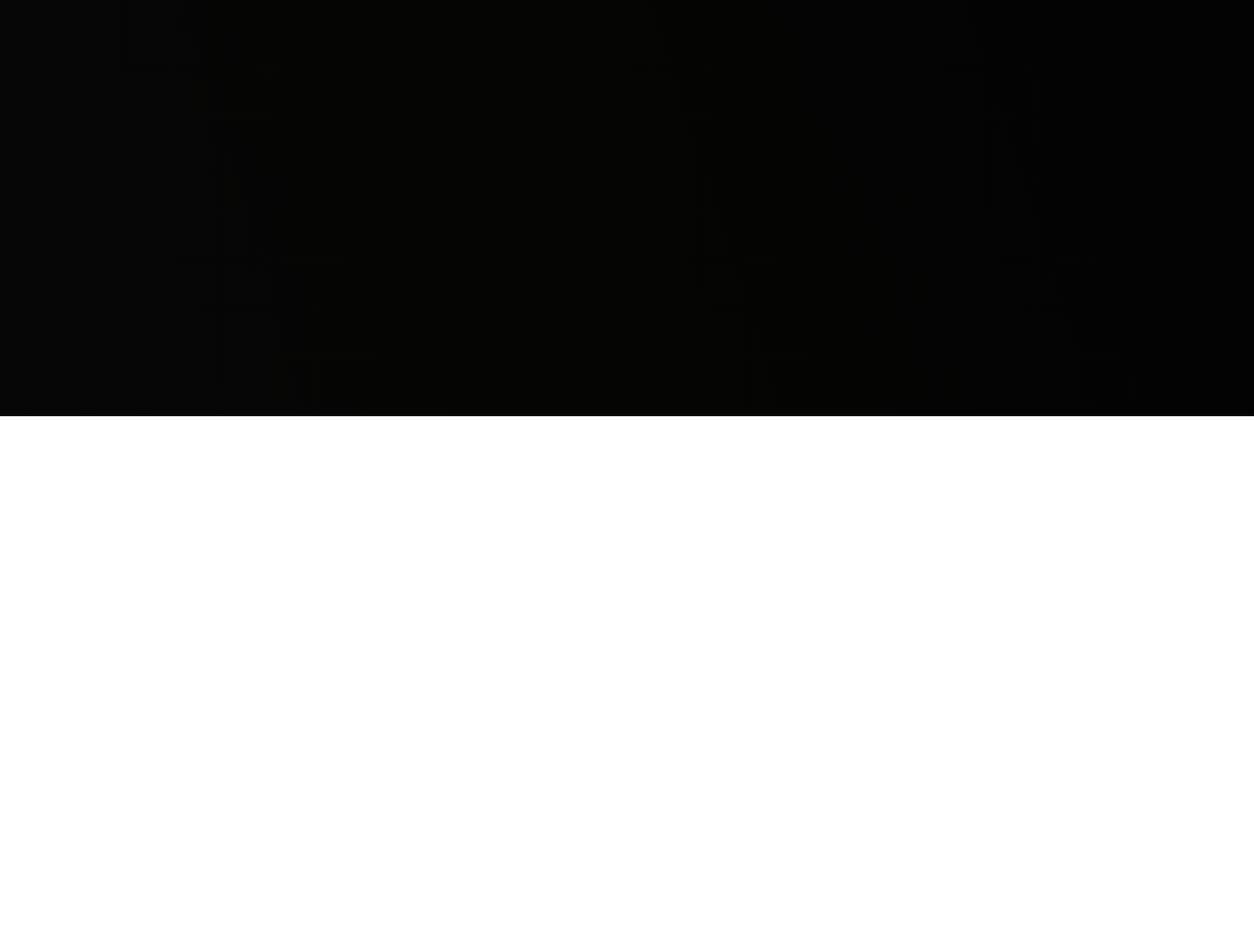
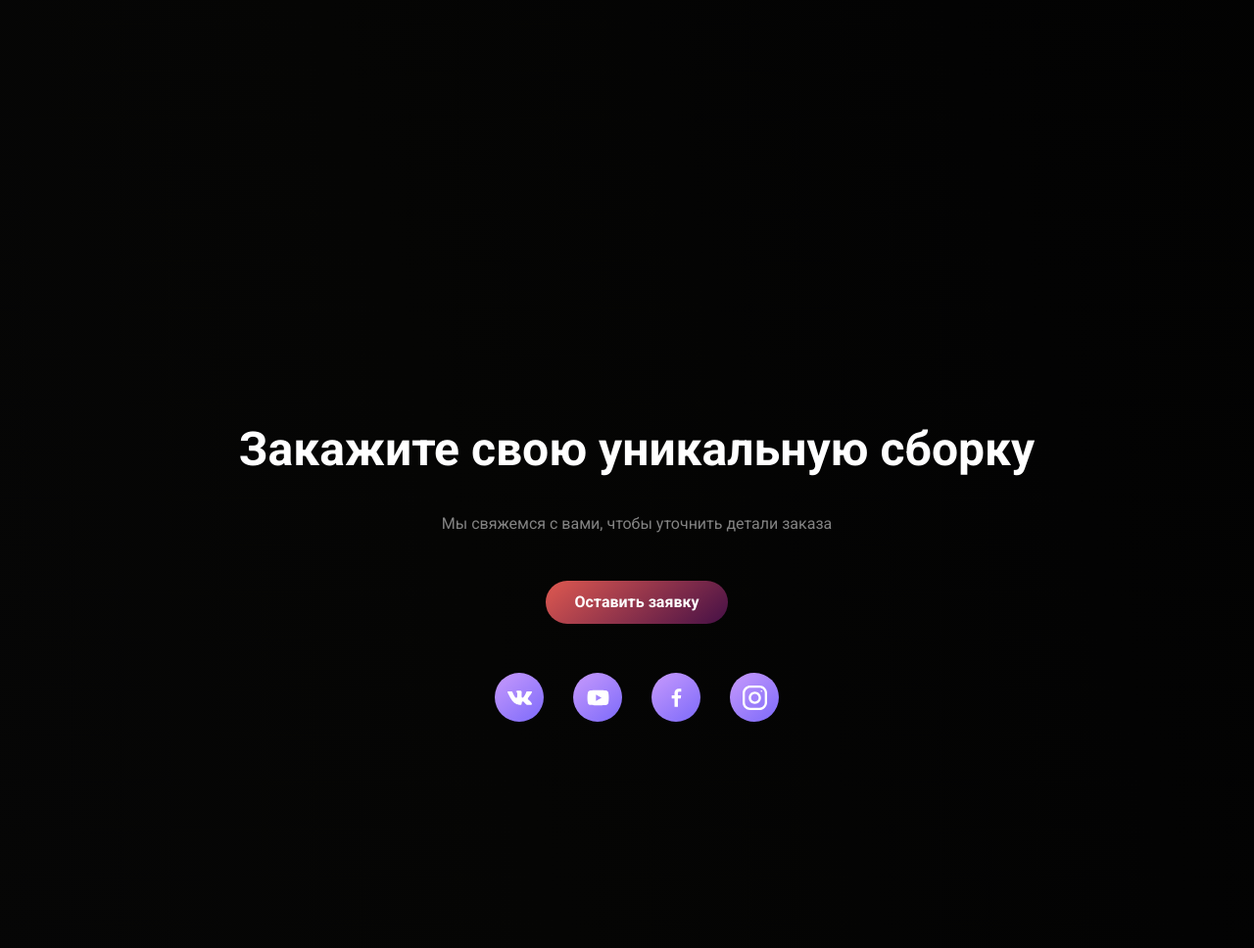
Before and after one commit to aleksi2105/projectPC, a plain HTML site: page index.html in a window 1280 px wide. Shown: the part 3705-4673 px from the top of the page at 98% size. Before the commit the page ends 4130 px from the top, so only its background shows below. Drawn offline with Linux system fonts and the light colour scheme.

Commit message:
Свёрстан footer страницы

```diff
--- a/css/style.css
+++ b/css/style.css
@@ -340,3 +340,59 @@ h6 {
   width: 14.3rem;
   height: 4.4rem;
 }
+
+.assembly {
+  padding-bottom: 24.4rem;
+}
+
+.assembly__wrap {
+  display: flex;
+  justify-content: center;
+  align-items: center;
+  flex-direction: column;
+}
+
+.assembly__header {
+  margin-bottom: 3rem;
+  font-weight: 700;
+  font-size: 4.8rem;
+  line-height: 140%;
+}
+
+.assembly__description {
+  margin-bottom: 4.52rem;
+  font-size: 1.6rem;
+  line-height: 160%;
+  opacity: 0.5;
+}
+
+.assembly__button {
+  margin-bottom: 5.08rem;
+  background: linear-gradient(141deg, #df5950 0%, #451046 100%);
+  font-weight: 700;
+  font-size: 1.6rem;
+  line-height: 150%;
+}
+
+.assembly__socials {
+  display: flex;
+}
+
+.assembly__item {
+  display: flex;
+  justify-content: center;
+  align-items: center;
+  border-radius: 100%;
+  background: linear-gradient(142deg, #c89afc 0%, #7c6afa 100%);
+  width: 5rem;
+  height: 5rem;
+}
+
+.assembly__item img {
+  width: 50%;
+  height: 50%;
+}
+
+.assembly__item:not(:last-child) {
+  margin-right: 3rem;
+}
--- a/index.html
+++ b/index.html
@@ -169,6 +169,32 @@
           </div>
         </div>
       </section>
+
+      <section class="assembly">
+        <div class="container">
+          <div class="assembly__wrap">
+            <h2 class="assembly__header">Закажите свою уникальную сборку</h2>
+            <div class="assembly__description">
+              Мы свяжемся с вами, чтобы уточнить детали заказа
+            </div>
+            <button class="button assembly__button">Оставить заявку</button>
+            <div class="assembly__socials">
+              <div class="assembly__item">
+                <img src="img/vk.svg" alt="Vk" />
+              </div>
+              <div class="assembly__item">
+                <img src="img/youtube.svg" alt=Youtube"" />
+              </div>
+              <div class="assembly__item">
+                <img src="img/facebook.svg" alt="Facebook" />
+              </div>
+              <div class="assembly__item">
+                <img src="img/instagram.svg" alt="instagram" />
+              </div>
+            </div>
+          </div>
+        </div>
+      </section>
     </main>
   </body>
 </html>
```
Also changed, not shown: img/facebook.svg (added), img/instagram.svg (added), img/vk.svg (added), img/youtube.svg (added).
